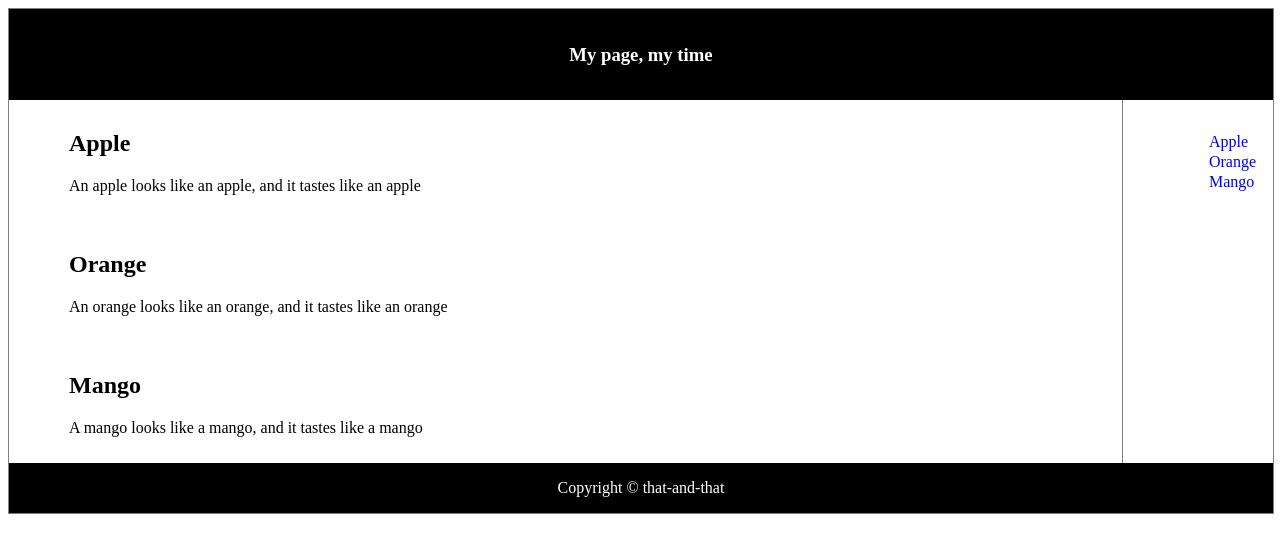
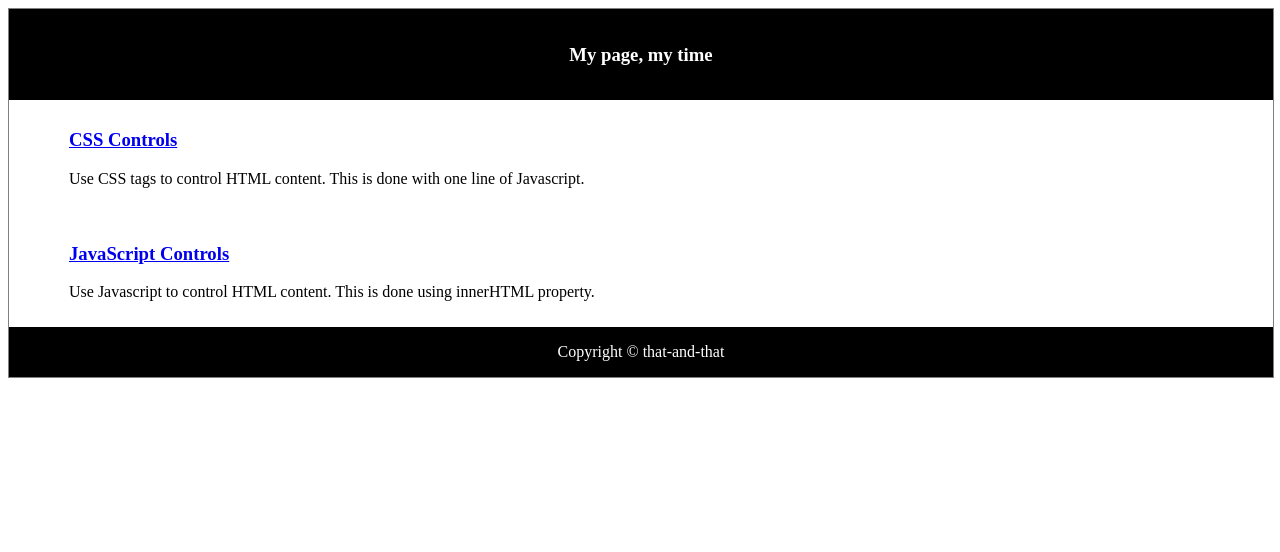
Before and after one commit to pgdev2/pgdev2_github_io.1, a plain HTML site: page index.html in a window 1280 px wide. Drawn offline with Linux system fonts and the light colour scheme.

Commit message:
removed php folders. separated top and lower pages

```diff
--- a/html_in_php/main.css
+++ /dev/null
@@ -1,38 +0,0 @@
-div.container {
-    width: 100%;
-    border: 1px solid gray;
-}
-
-header, footer {
-    padding: 1em;
-    color: white;
-    background-color: black;
-    clear: left;
-    text-align: center;
-}
-
-article {
-    margin-right: 150px;
-    border-right: 1px solid gray;
-    padding: 10px 10px 10px 60px;
-}
-
-nav {
-    float: right;
-    max-width: 160px;
-    margin: 0;
-    padding: 1em;
-}
-
-nav ul {
-    list-style-type: none;
-    padding: 0;
-}
-
-nav ul li {
-    padding: 1px;
-}
-
-nav ul a {
-    text-decoration: none;
-}
--- a/index.html
+++ b/index.html
@@ -3,7 +3,6 @@
 
 <head>
 	<link href="main.css" rel="stylesheet">
-	<script src="main.js" type="text/javascript"></script>
 </head>
 
 <body>
@@ -14,32 +13,15 @@
 	   <h3>My page, my time</h3>
 	</header>
 
-	<nav>
-	  <ul>
-		<li><a href="#" onclick="onClickApple()">Apple</a></li>
-		<li><a href="#" onclick="onClickOrange()">Orange</a></li>
-		<li><a href="#" onclick="onClickMango()">Mango</a></li>
-	  </ul>
-	</nav>
+	<article>
+	  <h3><a href="js_cssstyles/index.html">CSS Controls</a></h3>
+	  <p>Use CSS tags to control HTML content. This is done with one line of Javascript.</p>
+	</article>
 
-	<div id="apple">
-		<article>
-		  <h1>Apple</h1>
-		  <p>An apple looks like an apple, and it tastes like an apple</p>
-		</article>
-	</div>
-	<div id="orange">
-		<article>
-		  <h1>Orange</h1>
-		  <p>An orange looks like an orange, and it tastes like an orange</p>
-		</article>
-	</div>
-	<div id="mango">
-		<article>
-		  <h1>Mango</h1>
-		  <p>A mango looks like a mango, and it tastes like a mango</p>
-		</article>
-	</div>
+	<article>
+	  <h3><a href="js_innerhtml/index.html">JavaScript Controls</a></h3>
+	  <p>Use Javascript to control HTML content. This is done using innerHTML property.</p>
+	</article>
 
 	<footer>Copyright © that-and-that</footer>
 
--- a/js_cssstyles/main.css
+++ b/js_cssstyles/main.css
@@ -38,3 +38,8 @@ nav ul a {
 }
 
 #orange #mango { display: none }
+
+#home a {
+    text-decoration: none;
+	color: white;
+}
--- a/js_innerhtml/main.css
+++ b/js_innerhtml/main.css
@@ -36,3 +36,8 @@ nav ul li {
 nav ul a {
     text-decoration: none;
 }
+
+#home a {
+    text-decoration: none;
+	color: white;
+}
--- a/main.css
+++ b/main.css
@@ -12,27 +12,10 @@ header, footer {
 }
 
 article {
-    margin-right: 150px;
-    border-right: 1px solid gray;
     padding: 10px 10px 10px 60px;
 }
 
-nav {
-    float: right;
-    max-width: 160px;
-    margin: 0;
-    padding: 1em;
+article:hover {
+  background: #eee;
+  cursor: pointer;
 }
-
-nav ul {
-    list-style-type: none;
-    padding: 0;
-}
-
-nav ul li {
-    padding: 1px;
-}
-
-nav ul a {
-    text-decoration: none;
-}
--- a/main.js
+++ /dev/null
@@ -1,17 +0,0 @@
-function onClickApple() {
-	document.getElementById("apple").style.display = "initial";
-	document.getElementById("orange").style.display = "none";
-	document.getElementById("mango").style.display = "none";
-}
-
-function onClickOrange() {
-	document.getElementById("apple").style.display = "none";
-	document.getElementById("orange").style.display = "initial";
-	document.getElementById("mango").style.display = "none";
-}
-
-function onClickMango() {
-	document.getElementById("apple").style.display = "none";
-	document.getElementById("orange").style.display = "none";
-	document.getElementById("mango").style.display = "initial";
-}
--- a/php_in_html/main.css
+++ /dev/null
@@ -1,38 +0,0 @@
-div.container {
-    width: 100%;
-    border: 1px solid gray;
-}
-
-header, footer {
-    padding: 1em;
-    color: white;
-    background-color: black;
-    clear: left;
-    text-align: center;
-}
-
-article {
-    margin-right: 150px;
-    border-right: 1px solid gray;
-    padding: 10px 10px 10px 60px;
-}
-
-nav {
-    float: right;
-    max-width: 160px;
-    margin: 0;
-    padding: 1em;
-}
-
-nav ul {
-    list-style-type: none;
-    padding: 0;
-}
-
-nav ul li {
-    padding: 1px;
-}
-
-nav ul a {
-    text-decoration: none;
-}
```
Also changed, not shown: html_in_php/index.html (deleted, +0 -50 lines), js_cssstyles/index.html (+1 -1 lines), js_innerhtml/index.html (+1 -1 lines), php_in_html/index.html (deleted, +0 -50 lines).
